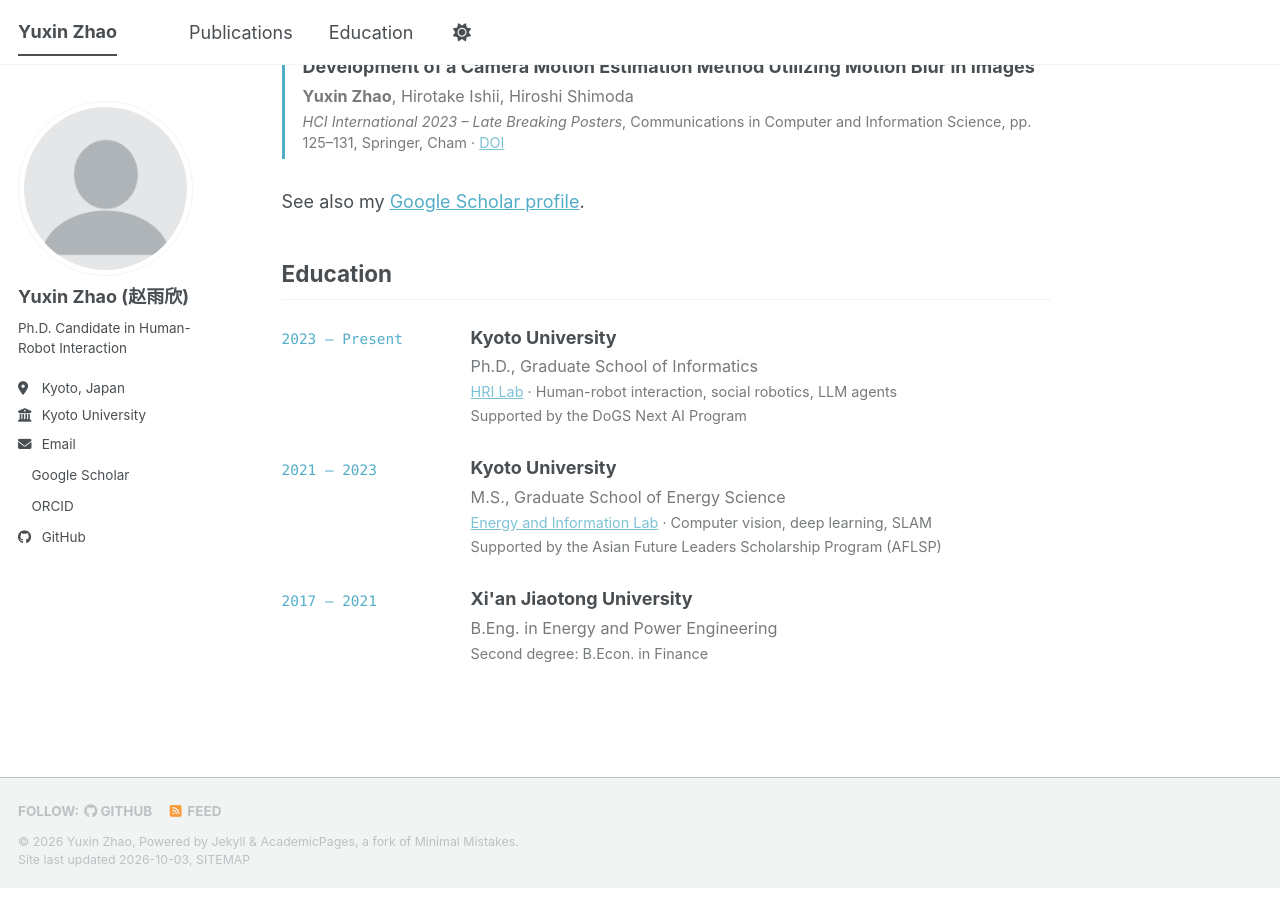
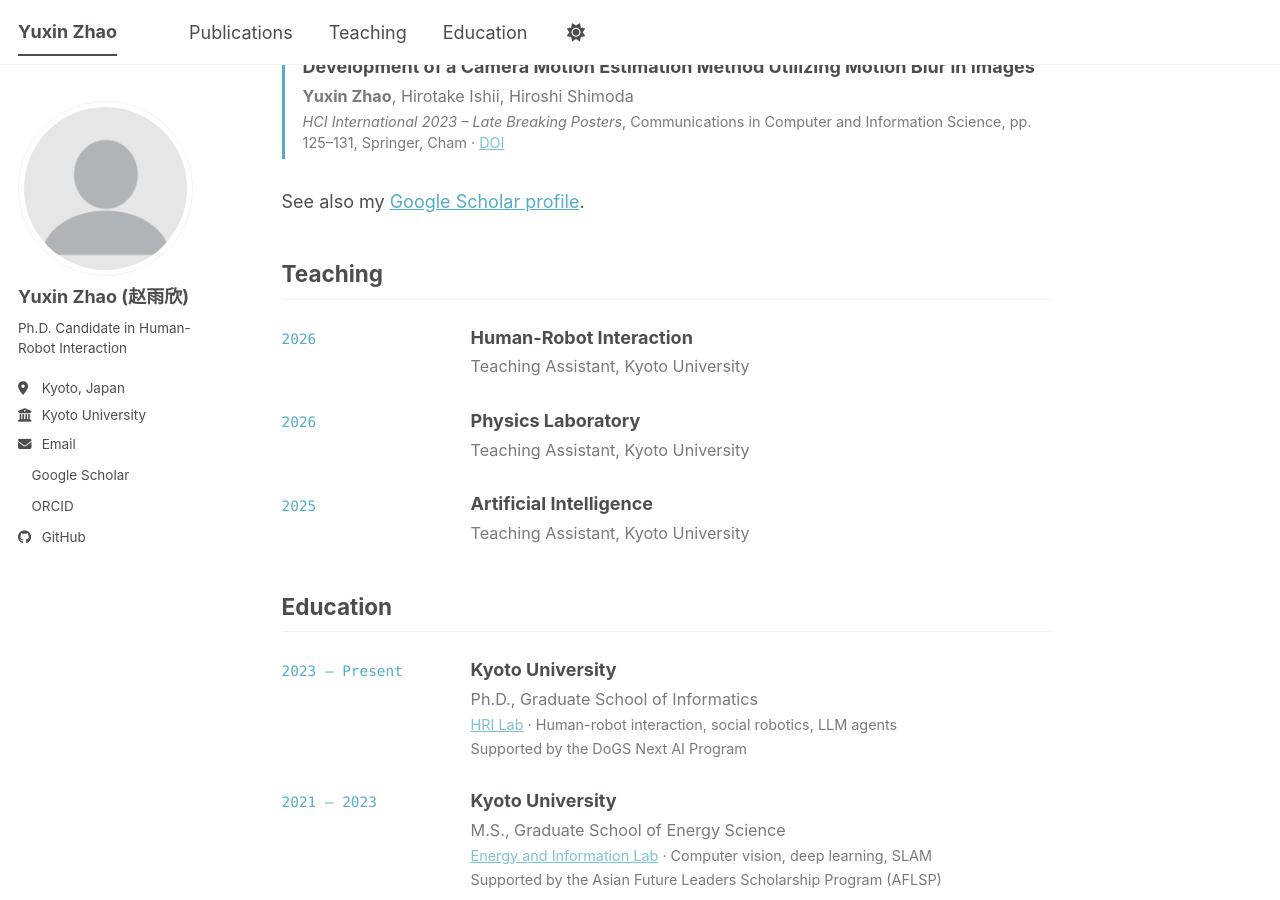
Before and after one commit to ZhaoYuxin9/ZhaoYuxin9.github.io, a Jekyll site: the page built from _pages/about.md, in a window 1280 px wide and 900 px high, scrolled down 799 px. Built offline with Jekyll 4.4.1, drawn with Linux system fonts in a browser that asks for light colours; a style sheet for code colours, icons or effects is not loaded.

Commit message:
Add Teaching section
Co-Authored-By: Claude Opus 5.5 <noreply@anthropic.com>

```diff
--- a/_data/navigation.yml
+++ b/_data/navigation.yml
@@ -5,5 +5,8 @@ main:
   - title: "Publications"
     url: /#publications
 
+  - title: "Teaching"
+    url: /#teaching
+
   - title: "Education"
     url: /#education
--- a/_pages/about.md
+++ b/_pages/about.md
@@ -44,6 +44,32 @@ Before my Ph.D., I received my M.S. from the Graduate School of Energy Science,
 
 See also my <a href="{{ site.author.googlescholar }}">Google Scholar profile</a>.
 
+<h2 id="teaching" class="home-section">Teaching</h2>
+
+<div class="education">
+  <article>
+    <time>2026</time>
+    <div>
+      <h3>Human-Robot Interaction</h3>
+      <p>Teaching Assistant, Kyoto University</p>
+    </div>
+  </article>
+  <article>
+    <time>2026</time>
+    <div>
+      <h3>Physics Laboratory</h3>
+      <p>Teaching Assistant, Kyoto University</p>
+    </div>
+  </article>
+  <article>
+    <time>2025</time>
+    <div>
+      <h3>Artificial Intelligence</h3>
+      <p>Teaching Assistant, Kyoto University</p>
+    </div>
+  </article>
+</div>
+
 <h2 id="education" class="home-section">Education</h2>
 
 <div class="education">
```
